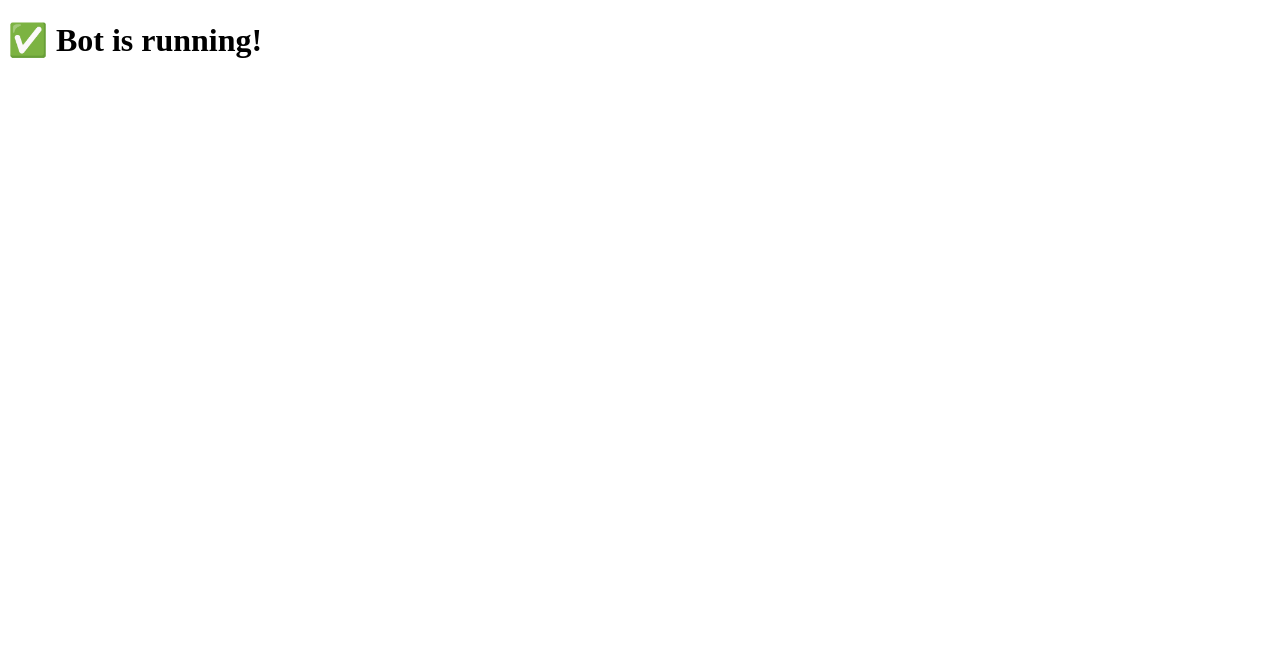
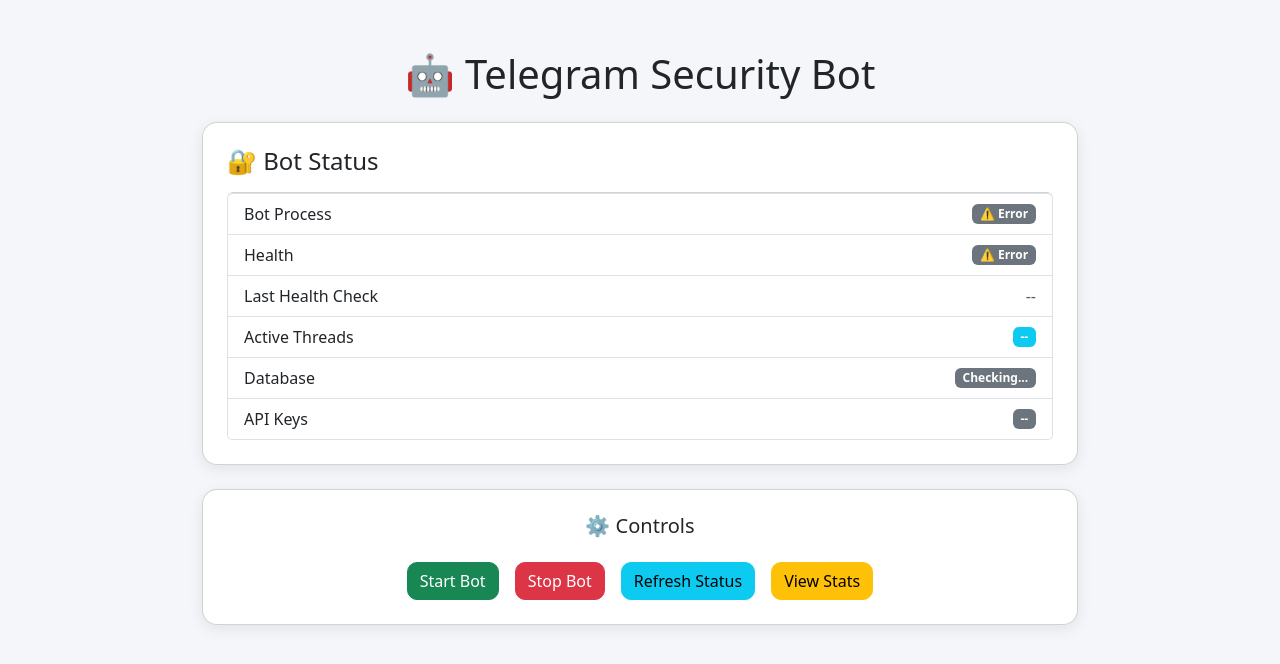
Before and after one commit to Mraprguild8133/urlscannerbot, a plain HTML site: page templates/base.html in a window 1280 px wide. Drawn offline with nearby package versions, Linux system fonts and the light colour scheme; no server answers.

Commit message:
Update base.html

```diff
--- a/templates/base.html
+++ b/templates/base.html
@@ -1,9 +1,109 @@
 <!DOCTYPE html>
-<html>
+<html lang="en">
 <head>
-    <title>Telegram Security Bot</title>
+    <meta charset="UTF-8">
+    <title>Telegram Security Bot - Dashboard</title>
+    <meta name="viewport" content="width=device-width, initial-scale=1">
+
+    <!-- Bootstrap -->
+    <link href="https://cdn.jsdelivr.net/npm/bootstrap@5.3.2/dist/css/bootstrap.min.css" rel="stylesheet">
+
+    <style>
+        body { background-color: #f4f6f9; }
+        .container { max-width: 900px; margin-top: 50px; }
+        .card { border-radius: 15px; box-shadow: 0 4px 15px rgba(0,0,0,0.08); }
+        .btn-custom { border-radius: 10px; font-weight: 500; }
+        .status-icon { font-size: 20px; }
+    </style>
 </head>
 <body>
-    <h1>✅ Bot is running!</h1>
+<div class="container">
+    <h1 class="text-center mb-4">🤖 Telegram Security Bot</h1>
+
+    <!-- Status Card -->
+    <div class="card p-4 mb-4">
+        <h4 class="mb-3">🔐 Bot Status</h4>
+        <ul class="list-group">
+            <li class="list-group-item d-flex justify-content-between align-items-center">
+                Bot Process
+                <span id="bot-status" class="badge bg-secondary">Loading...</span>
+            </li>
+            <li class="list-group-item d-flex justify-content-between align-items-center">
+                Health
+                <span id="health-status" class="badge bg-secondary">Checking...</span>
+            </li>
+            <li class="list-group-item d-flex justify-content-between align-items-center">
+                Last Health Check
+                <span id="last-check" class="text-muted">--</span>
+            </li>
+            <li class="list-group-item d-flex justify-content-between align-items-center">
+                Active Threads
+                <span id="thread-count" class="badge bg-info">--</span>
+            </li>
+            <li class="list-group-item d-flex justify-content-between align-items-center">
+                Database
+                <span id="db-status" class="badge bg-secondary">Checking...</span>
+            </li>
+            <li class="list-group-item d-flex justify-content-between align-items-center">
+                API Keys
+                <span id="api-status" class="badge bg-secondary">--</span>
+            </li>
+        </ul>
+    </div>
+
+    <!-- Controls -->
+    <div class="card p-4 text-center">
+        <h5>⚙️ Controls</h5>
+        <div class="d-flex justify-content-center gap-3 mt-3">
+            <button class="btn btn-success btn-custom" onclick="startBot()">Start Bot</button>
+            <button class="btn btn-danger btn-custom" onclick="stopBot()">Stop Bot</button>
+            <button class="btn btn-info btn-custom" onclick="checkStatus()">Refresh Status</button>
+            <a href="/stats" class="btn btn-warning btn-custom">View Stats</a>
+        </div>
+    </div>
+</div>
+
+<script>
+    async function checkStatus() {
+        try {
+            let res = await fetch("/health");
+            let data = await res.json();
+
+            document.getElementById("bot-status").innerText = data.bot === "running" ? "🟢 Running" : "🔴 Stopped";
+            document.getElementById("bot-status").className = data.bot === "running" ? "badge bg-success" : "badge bg-danger";
+
+            document.getElementById("health-status").innerText = data.status === "healthy" ? "🟢 Healthy" : "🔴 Unhealthy";
+            document.getElementById("health-status").className = data.status === "healthy" ? "badge bg-success" : "badge bg-danger";
+
+            document.getElementById("last-check").innerText = data.last_check || "--";
+            document.getElementById("thread-count").innerText = data.threads || "--";
+
+            document.getElementById("db-status").innerText = data.database === "connected" ? "🟢 Connected" : "🔴 Error";
+            document.getElementById("db-status").className = data.database === "connected" ? "badge bg-success" : "badge bg-danger";
+
+            document.getElementById("api-status").innerText = data.api_keys || "--";
+        } catch {
+            document.getElementById("bot-status").innerText = "⚠️ Error";
+            document.getElementById("health-status").innerText = "⚠️ Error";
+        }
+    }
+
+    async function startBot() {
+        let res = await fetch("/start_bot");
+        let data = await res.json();
+        alert(data.message);
+        checkStatus();
+    }
+
+    async function stopBot() {
+        let res = await fetch("/stop_bot");
+        let data = await res.json();
+        alert(data.message);
+        checkStatus();
+    }
+
+    // Run check on page load
+    window.onload = checkStatus;
+</script>
 </body>
 </html>
```
